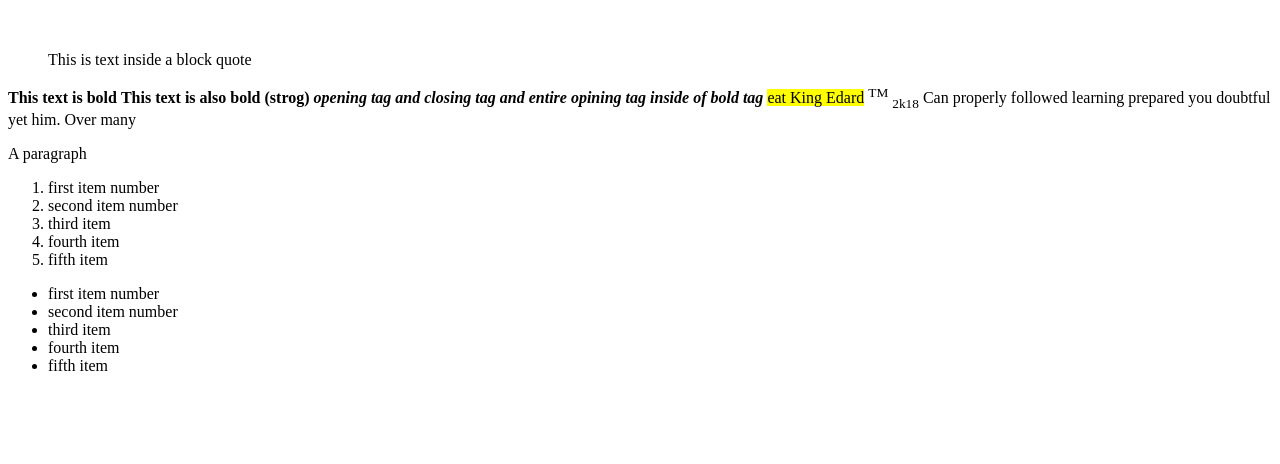
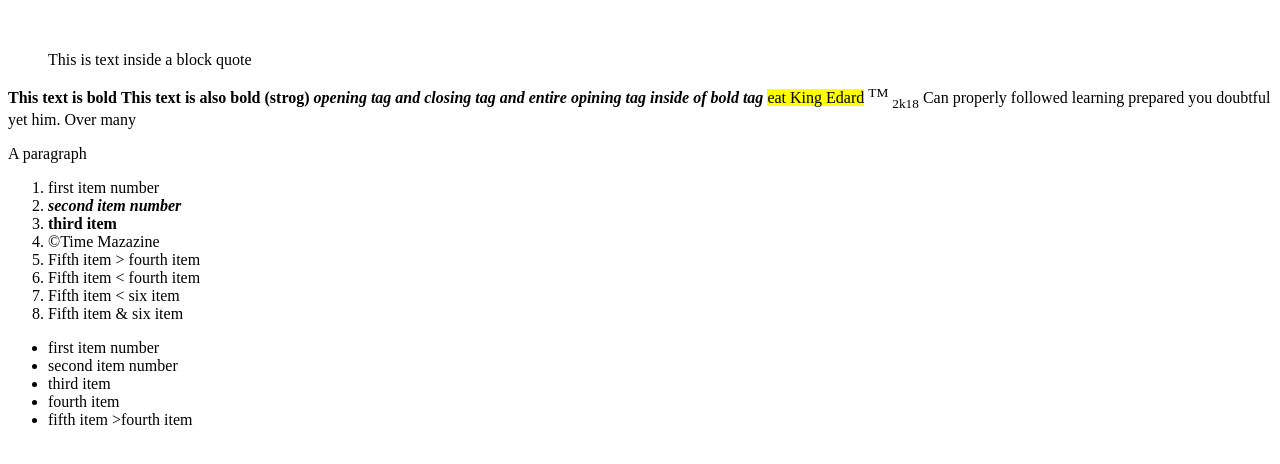
Before and after one commit to momothekiing/assignmnet1, a plain HTML site: page index.html in a window 1280 px wide. Shown: the part 110-574 px from the top of the page. Drawn offline with Linux system fonts and the light colour scheme.

Commit message:
special caracter

```diff
--- a/index.html
+++ b/index.html
@@ -17,10 +17,13 @@
         <p>A paragraph</p>
         <ol>
         <li>first item number </li>
-            <li>second item number</li>
-            <li>third item </li>
-            <li>fourth item</li>
-            <li>fifth item</li>
+            <li><i><strong>second item number</strong></i></li>
+            <li><strong>third item </strong></li>
+            <li>&copy;Time Mazazine</li>
+            <li>Fifth item &gt; fourth item</li>
+            <li>Fifth item &lt; fourth item</li>
+            <li>Fifth item &lt; six item</li>
+            <li>Fifth item &amp; six item</li>
         </ol>
 
         <ul>
@@ -28,7 +31,7 @@
             <li>second item number</li>
             <li>third item </li>
             <li>fourth item</li>
-            <li>fifth item</li>
+            <li>fifth item &gt;fourth item</li>
         </ul>
     </body>
 
```
